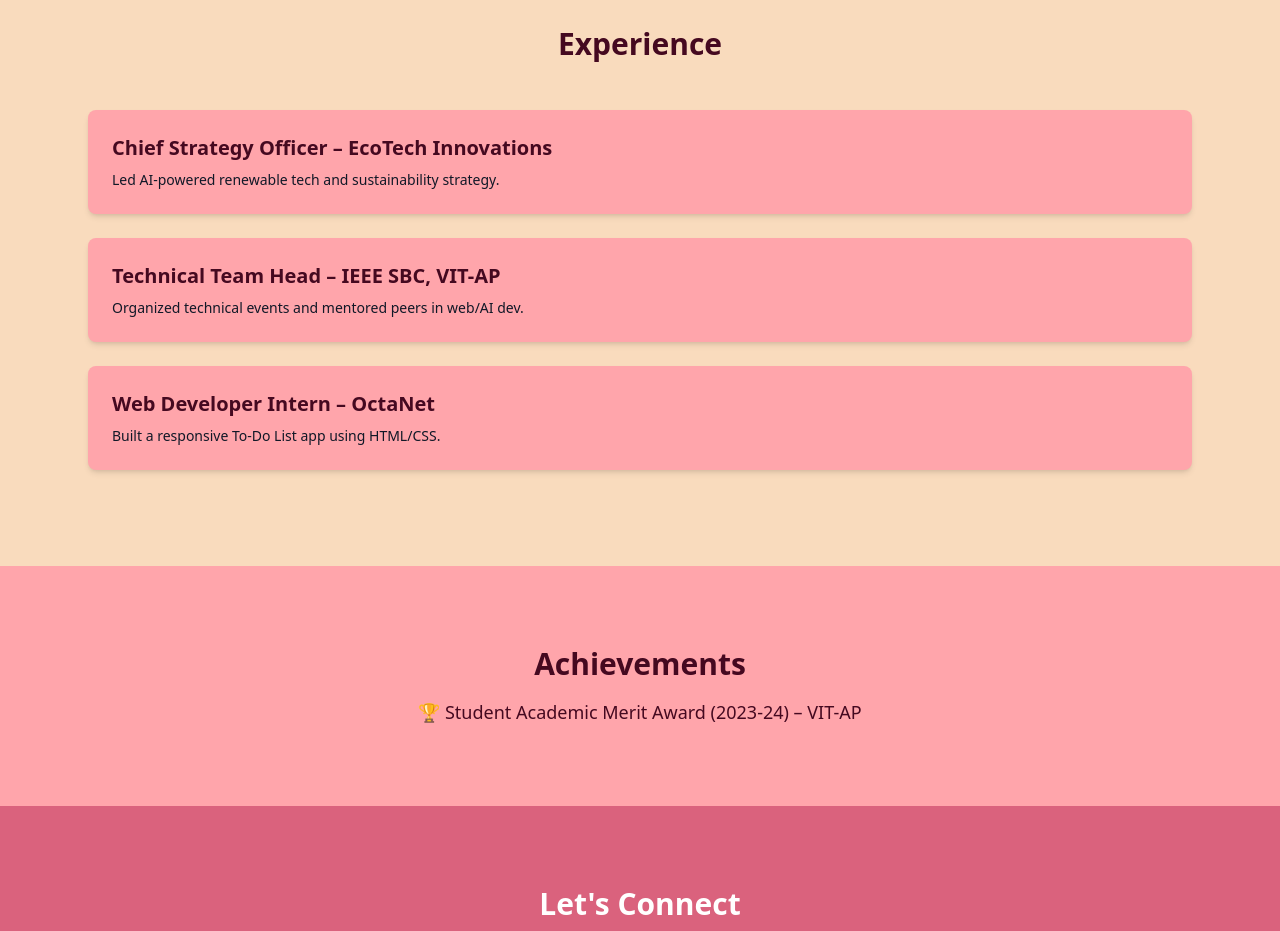
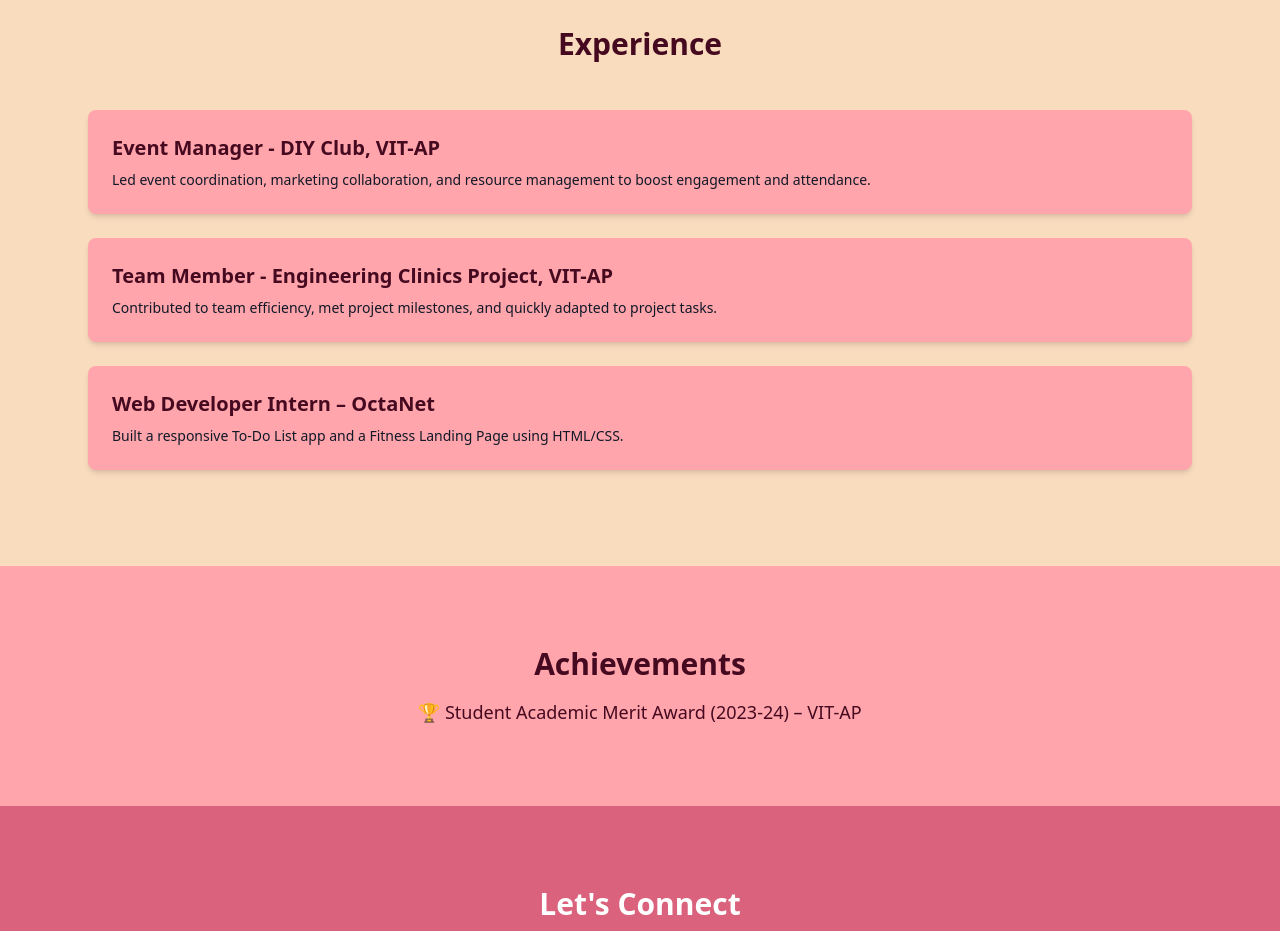
Before and after one commit to JahnaviPonna/portfolio, a website: page index.html in a window 1280 px wide. Shown: the part 1860-2791 px from the top of the page. Drawn offline with nearby package versions, Linux system fonts and the light colour scheme; files that its build step writes are made by us from their sources.

Commit message:
Update index.html

```diff
--- a/index.html
+++ b/index.html
@@ -211,16 +211,16 @@
       <h3 class="text-3xl font-bold text-center mb-12 text-[var(--burgundy)]">Experience</h3>
       <div class="space-y-6">
         <div class="bg-[var(--pink)] p-6 rounded-lg shadow-md">
-          <h4 class="text-xl font-bold text-[var(--burgundy)]">Chief Strategy Officer – EcoTech Innovations</h4>
-          <p class="text-sm mt-2">Led AI-powered renewable tech and sustainability strategy.</p>
+          <h4 class="text-xl font-bold text-[var(--burgundy)]">Event Manager - DIY Club, VIT-AP</h4>
+          <p class="text-sm mt-2">Led event coordination, marketing collaboration, and resource management to boost engagement and attendance.</p>
         </div>
         <div class="bg-[var(--pink)] p-6 rounded-lg shadow-md">
-          <h4 class="text-xl font-bold text-[var(--burgundy)]">Technical Team Head – IEEE SBC, VIT-AP</h4>
-          <p class="text-sm mt-2">Organized technical events and mentored peers in web/AI dev.</p>
+          <h4 class="text-xl font-bold text-[var(--burgundy)]">Team Member - Engineering Clinics Project, VIT-AP</h4>
+          <p class="text-sm mt-2">Contributed to team efficiency, met project milestones, and quickly adapted to project tasks.</p>
         </div>
         <div class="bg-[var(--pink)] p-6 rounded-lg shadow-md">
           <h4 class="text-xl font-bold text-[var(--burgundy)]">Web Developer Intern – OctaNet</h4>
-          <p class="text-sm mt-2">Built a responsive To-Do List app using HTML/CSS.</p>
+          <p class="text-sm mt-2">Built a responsive To-Do List app and a Fitness Landing Page using HTML/CSS.</p>
         </div>
       </div>
     </div>
```
